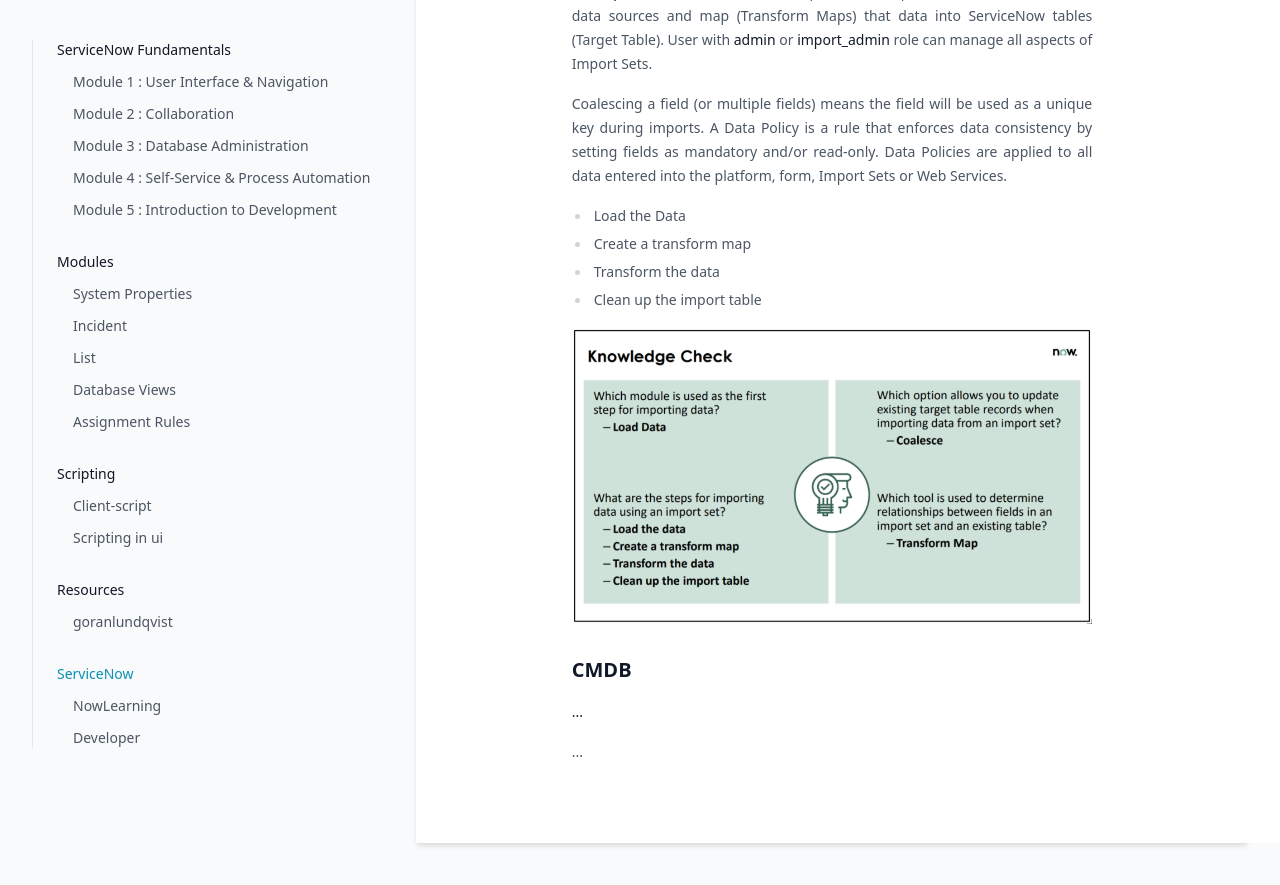
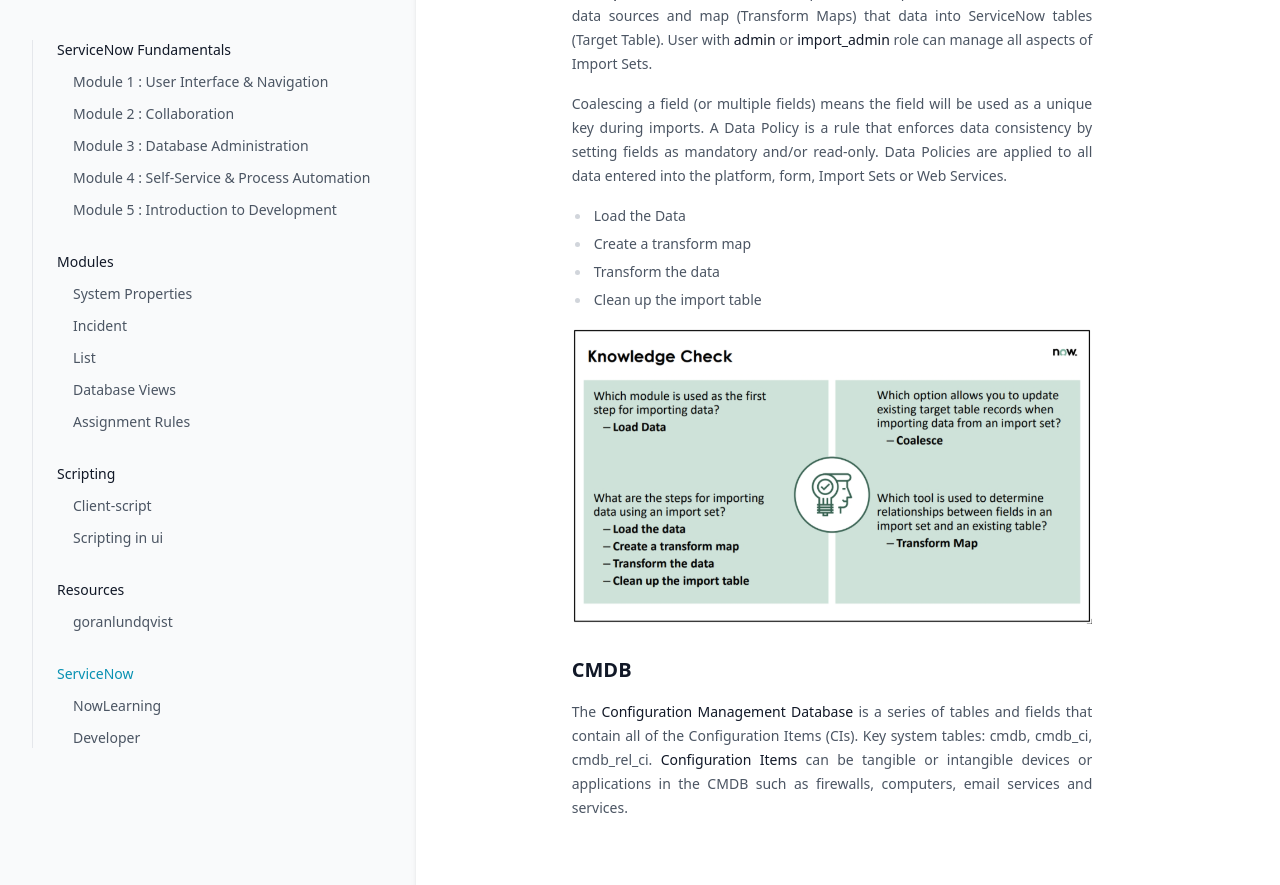
Before and after one commit to greglejeune/ebook, a Jekyll site: the page built from _servicenow/2021-11-01-snf-module3.md, in a window 1280 px wide and 900 px high, scrolled down 3125 px. Shown: the top 885 px of the window. Built offline with Jekyll 4.4.1, drawn with Linux system fonts in a browser that asks for light colours.

Commit message:
Update 2021-11-01-snf-module3.md

```diff
--- a/_servicenow/2021-11-01-snf-module3.md
+++ b/_servicenow/2021-11-01-snf-module3.md
@@ -160,8 +160,6 @@ category: snf
 
 <h2>CMDB</h2>
 
-<p style="text-align: justify;"><strong>...</strong></p>
-
 <p style="text-align: justify;">
-    ...
+    The <strong>Configuration Management Database</strong> is a series of tables and fields that contain all of the Configuration Items (CIs). Key system tables: cmdb, cmdb_ci, cmdb_rel_ci. <strong>Configuration Items</strong> can be tangible or intangible devices or applications in the CMDB such as firewalls, computers, email services and services.
 </p>
```
